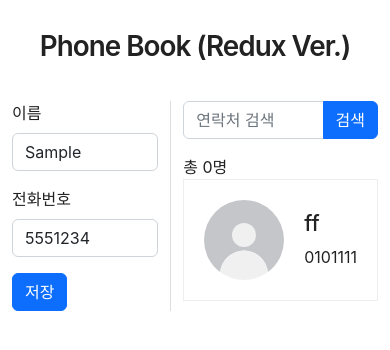
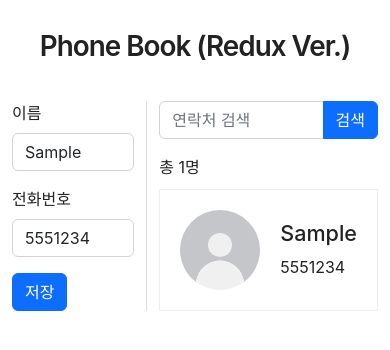
Before and after one commit to silverkong/phonebook-app, a React (Create React App) app: page / in a window 390 px wide. Both pictures are taken after typing "Sample", "5551234" into the empty fields and a click on the button "저장". Shown: the top 350 px of the page. Built offline with nearby package versions, Linux system fonts and the light colour scheme; a web font is replaced by a local one.

Commit message:
update phone-book list

```diff
--- a/src/App.css
+++ b/src/App.css
@@ -25,6 +25,7 @@
 .box-phonebook {
   display: flex;
   align-items: center;
+  margin-top: 10px;
   padding: 20px;
   border: 1px solid #eeeeee;
 }
--- a/src/App.js
+++ b/src/App.js
@@ -3,8 +3,7 @@ import "bootstrap/dist/css/bootstrap.min.css";
 import { Container, Row, Col } from "react-bootstrap";
 
 import PhoneInput from "./component/PhoneInput";
-import PhoneSearch from "./component/PhoneSearch";
-import PhoneBookCard from "./component/PhoneBookCard";
+import PhoneBookList from "./component/PhoneBookList";
 
 // 리덕스를 활용하여 해당 프로젝트 생성
 // 1. 이름과 핸드폰 번호를 적을 입력 풋이 있음
@@ -24,9 +23,7 @@ function App() {
           <PhoneInput />
         </Col>
         <Col>
-          <PhoneSearch />
-          <span>총 0명</span>
-          <PhoneBookCard />
+          <PhoneBookList />
         </Col>
       </Row>
     </Container>
--- a/src/component/PhoneBookCard.js
+++ b/src/component/PhoneBookCard.js
@@ -1,17 +1,13 @@
 import React from "react";
 import icUser from "../img/img_user.svg";
 
-import { useSelector } from "react-redux";
-
-const PhoneBook = () => {
-  const name = useSelector((state) => state.name);
-  const phone = useSelector((state) => state.phone);
+const PhoneBook = ({ item }) => {
   return (
     <div className="box-phonebook">
       <img src={icUser} alt="" />
       <div className="box-phonebook-contents">
-        <h4>{name}</h4>
-        <span>{phone}</span>
+        <h4>{item.name}</h4>
+        <span>{item.phone}</span>
       </div>
     </div>
   );
--- /dev/null
+++ b/src/component/PhoneBookList.js
@@ -0,0 +1,19 @@
+import React from "react";
+import PhoneSearch from "./PhoneSearch";
+import PhoneBookCard from "./PhoneBookCard";
+import { useSelector } from "react-redux";
+
+const PhoneBookList = () => {
+  const contactList = useSelector((state) => state.contactList);
+  return (
+    <div>
+      <PhoneSearch />
+      <span>총 {contactList.length}명</span>
+      {contactList.map((item) => (
+        <PhoneBookCard item={item} />
+      ))}
+    </div>
+  );
+};
+
+export default PhoneBookList;
--- a/src/component/PhoneInput.js
+++ b/src/component/PhoneInput.js
@@ -1,26 +1,41 @@
-import React from "react";
+import React, { useState } from "react";
 import { Form, Button } from "react-bootstrap";
 
 import { useDispatch } from "react-redux";
 
 const Input = () => {
+  const [name, setName] = useState("");
+  const [phoneNumber, setPhoneNumber] = useState("");
+
   const dispatch = useDispatch();
   const savePhoneBook = (event) => {
     event.preventDefault();
-    dispatch({ type: "SAVE", payload: { name: "ff", phone: "0101111" } });
+    dispatch({
+      type: "SAVE",
+      payload: { name: name, phone: phoneNumber },
+    });
   };
+
   return (
-    <Form>
+    <Form onSubmit={savePhoneBook}>
       <Form.Group className="mb-3" controlId="formBasicEmail">
         <Form.Label>이름</Form.Label>
-        <Form.Control type="text" placeholder="이름 입력" />
+        <Form.Control
+          type="text"
+          placeholder="이름 입력"
+          onChange={(event) => setName(event.target.value)}
+        />
       </Form.Group>
 
       <Form.Group className="mb-3" controlId="formBasicPassword">
         <Form.Label>전화번호</Form.Label>
-        <Form.Control type="tel" placeholder="전화번호 입력" />
+        <Form.Control
+          type="tel"
+          placeholder="전화번호 입력"
+          onChange={(event) => setPhoneNumber(event.target.value)}
+        />
       </Form.Group>
-      <Button variant="primary" type="submit" onClick={savePhoneBook}>
+      <Button variant="primary" type="submit">
         저장
       </Button>
     </Form>
--- a/src/redux/reducer/reducer.js
+++ b/src/redux/reducer/reducer.js
@@ -1,17 +1,18 @@
 // 초기화 값
 let initialState = {
-  count: 0,
-  id: "",
-  password: "",
+  contactList: [],
 };
 
 function reducer(state = initialState, action) {
-  switch (action.type) {
+  const { type, payload } = action;
+  switch (type) {
     case "SAVE":
       return {
         ...state,
-        name: action.payload.name,
-        phone: action.payload.phone,
+        contactList: [
+          ...state.contactList,
+          { name: payload.name, phone: payload.phone },
+        ],
       };
     default:
       return { ...state };
```
